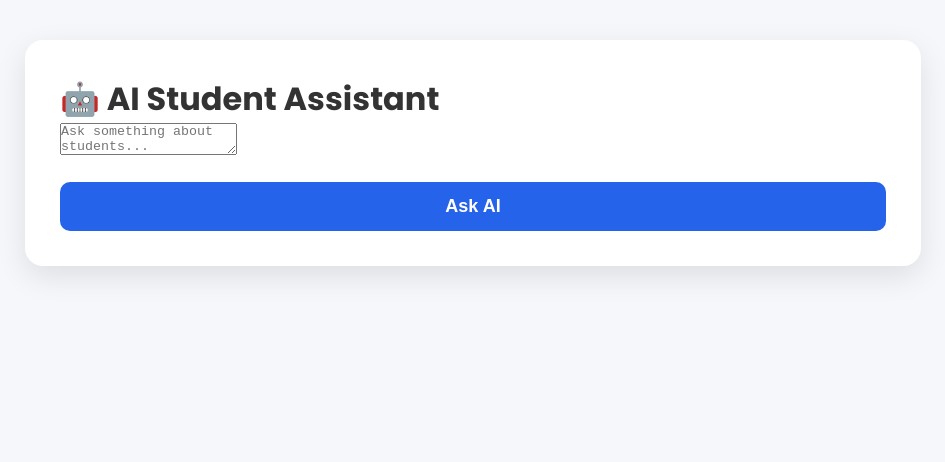
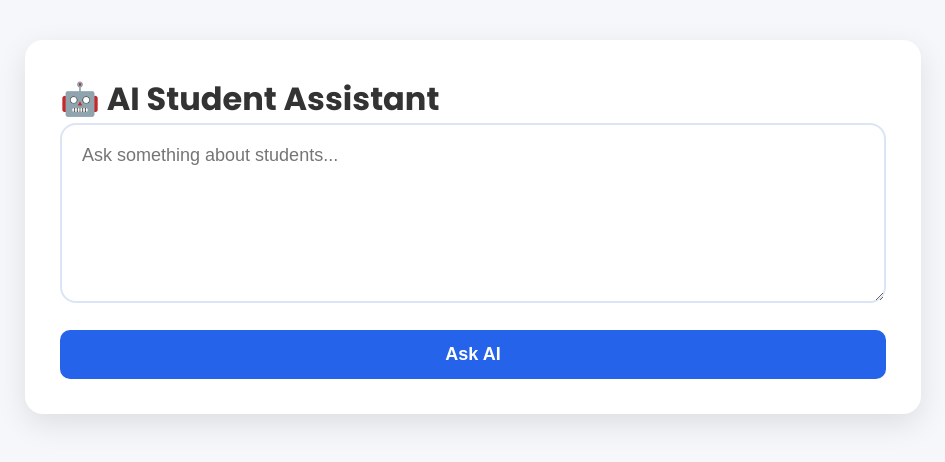
Before and after one commit to Vrinda096/student-management-system, a React (Vite) app in the folder frontend/: page /ai in a window 1280 px wide. Shown: the top 462 px of the page, without its empty margins (167-1112 px from the left). Built offline with nearby package versions, Linux system fonts and the light colour scheme; sample sign-in values are in the browser's storage.

Commit message:
Improve Hugging Face error logging

```diff
--- a/frontend/src/styles/AIAssistant.css
+++ b/frontend/src/styles/AIAssistant.css
@@ -25,7 +25,7 @@ body{
 
 }
 
-.ai-textarea{
+/* .ai-textarea{
 
     width:100%;
     height:140px;
@@ -52,6 +52,22 @@ body{
 
     box-shadow:0 0 8px rgba(37,99,235,.3);
 
+} */
+ .ai-container textarea {
+    width: 100%;
+    min-height: 180px;
+    padding: 20px;
+    font-size: 18px;
+    font-family: Arial, sans-serif;
+    border: 2px solid #dbe5f5;
+    border-radius: 16px;
+    resize: vertical;
+    box-sizing: border-box;
+    outline: none;
+}
+
+.ai-container textarea:focus {
+    border-color: #2563eb;
 }
 
 .ai-btn{
```
Also changed, not shown: 1 other file (tests, documents, lock files or other folders).
